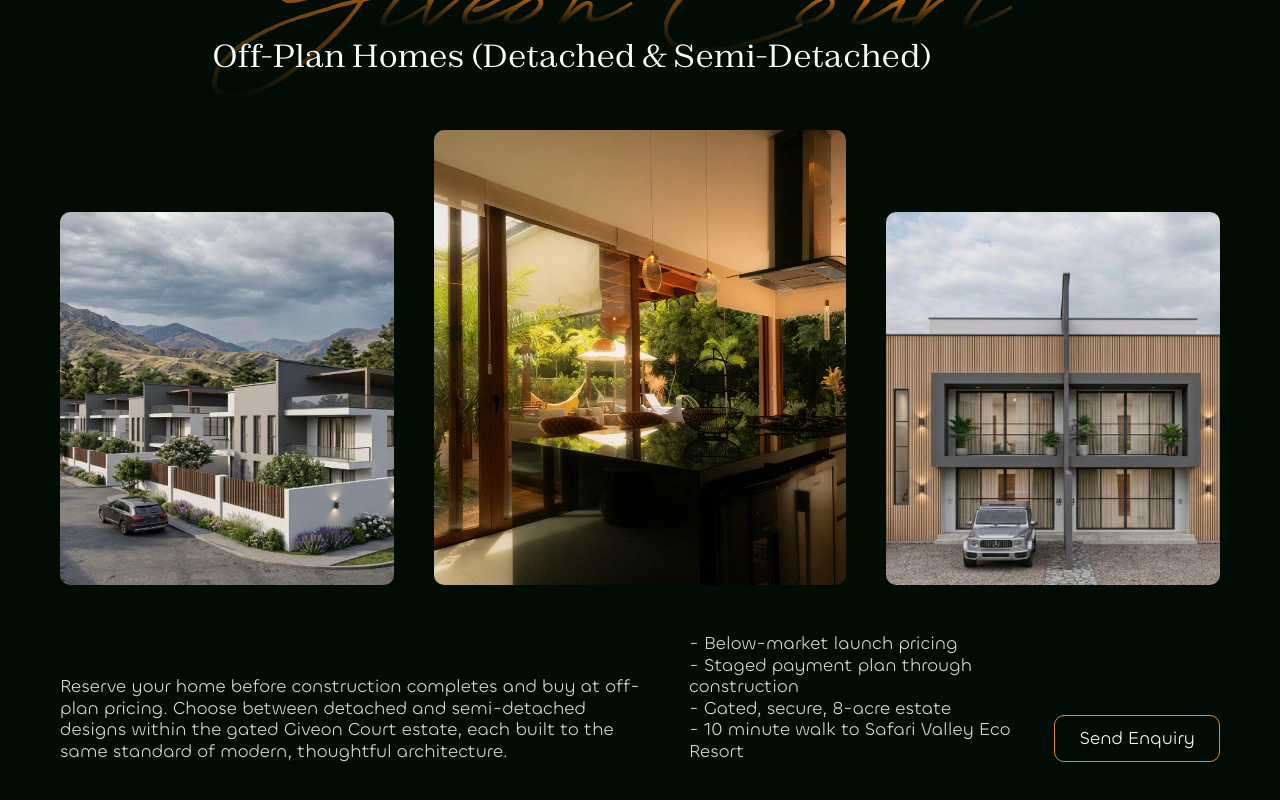
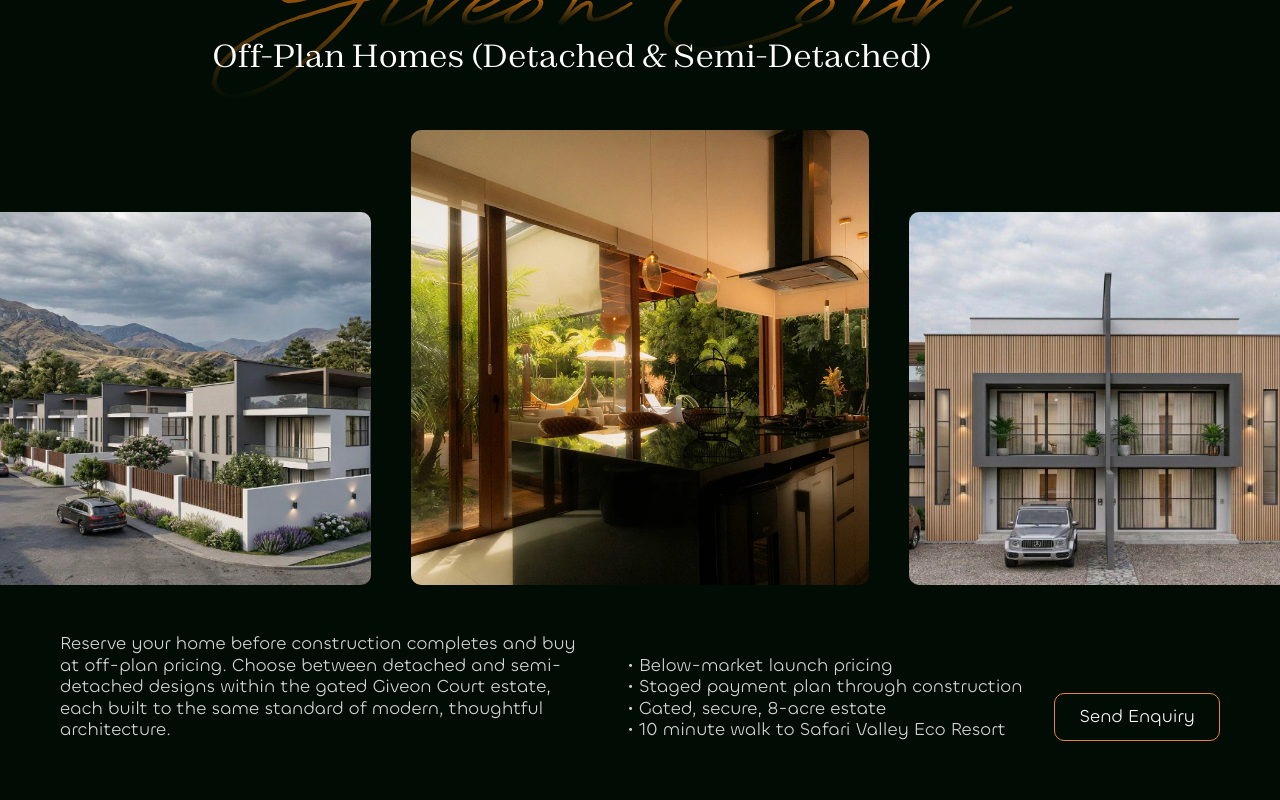
Before and after one commit to utopia-tech-africa/giveon-apex, a Next.js app: page / in a window 1280 px wide. Shown: the part 2780-3580 px from the top of the page. Built offline with nearby package versions, Linux system fonts and the light colour scheme.

Commit message:
Add OffPlanGallery component for enhanced off-plan home image display; refactor OffPlanSection to utilize new gallery

```diff
--- /dev/null
+++ b/src/components/off-plan/off-plan-gallery.tsx
@@ -0,0 +1,102 @@
+"use client";
+
+import Image from "next/image";
+import { useEffect, useState } from "react";
+
+import offPlanCenterImg from "@/assets/img/offplan-center.png";
+import offPlanLeftImg from "@/assets/img/offplan-left.png";
+import offPlanRightImg from "@/assets/img/offplan-right.png";
+import { cn } from "@/lib/utils";
+
+const AUTOPLAY_MS = 3000;
+
+const slides = [
+  {
+    src: offPlanLeftImg,
+    alt: "Giveon Court off-plan home exterior",
+    desktopClassName: "mt-[82px] h-[373px] rounded-r-lg",
+  },
+  {
+    src: offPlanCenterImg,
+    alt: "Giveon Court off-plan home rendering",
+    desktopClassName: "h-[455px] rounded-lg",
+  },
+  {
+    src: offPlanRightImg,
+    alt: "Giveon Court off-plan home interior",
+    desktopClassName: "mt-[82px] h-[373px] rounded-l-lg",
+  },
+] as const;
+
+function OffPlanGalleryImage({
+  src,
+  alt,
+  className,
+}: {
+  src: (typeof slides)[number]["src"];
+  alt: string;
+  className?: string;
+}) {
+  return (
+    <div className={cn("relative overflow-hidden", className)}>
+      <Image
+        src={src}
+        alt={alt}
+        fill
+        className="object-cover"
+        sizes="(max-width: 768px) 100vw, 632px"
+      />
+    </div>
+  );
+}
+
+export function OffPlanGallery() {
+  const [activeIndex, setActiveIndex] = useState(0);
+
+  useEffect(() => {
+    const mediaQuery = window.matchMedia("(prefers-reduced-motion: reduce)");
+    if (mediaQuery.matches) return;
+
+    const timer = window.setInterval(() => {
+      setActiveIndex((current) => (current + 1) % slides.length);
+    }, AUTOPLAY_MS);
+
+    return () => window.clearInterval(timer);
+  }, []);
+
+  return (
+    <>
+      <div
+        className="mt-10 overflow-hidden md:hidden"
+        aria-roledescription="carousel"
+        aria-label="Off-plan home gallery"
+      >
+        <div
+          className="flex transition-transform duration-700 ease-in-out"
+          style={{ transform: `translateX(-${activeIndex * 100}%)` }}
+          aria-live="polite"
+        >
+          {slides.map((slide) => (
+            <OffPlanGalleryImage
+              key={slide.alt}
+              src={slide.src}
+              alt={slide.alt}
+              className="h-[221px] w-full shrink-0"
+            />
+          ))}
+        </div>
+      </div>
+
+      <div className="mt-10 hidden w-full gap-10 md:mt-14 md:grid md:grid-cols-[513fr_632fr_513fr] md:items-start">
+        {slides.map((slide) => (
+          <OffPlanGalleryImage
+            key={slide.alt}
+            src={slide.src}
+            alt={slide.alt}
+            className={slide.desktopClassName}
+          />
+        ))}
+      </div>
+    </>
+  );
+}
--- a/src/components/off-plan/off-plan-section.tsx
+++ b/src/components/off-plan/off-plan-section.tsx
@@ -2,38 +2,12 @@ import Image from "next/image";
 import Link from "next/link";
 
 import blueprintImg from "@/assets/img/blueprint.png";
-import offPlanCenterImg from "@/assets/img/offplan-center.png";
-import offPlanLeftImg from "@/assets/img/offplan-left.png";
-import offPlanRightImg from "@/assets/img/offplan-right.png";
 import giveonCourtLogo from "@/assets/svg/giveon-court-logo.svg";
 import { buttonVariants } from "@/components/ui/button";
 import { cn } from "@/lib/utils";
 
 import { offPlanBullets } from "./off-plan-content";
-
-function OffPlanGalleryImage({
-  src,
-  alt,
-  className,
-}: {
-  src: typeof offPlanLeftImg;
-  alt: string;
-  className?: string;
-}) {
-  return (
-    <div
-      className={`relative overflow-hidden rounded-lg ${className ?? ""}`}
-    >
-      <Image
-        src={src}
-        alt={alt}
-        fill
-        className="object-cover"
-        sizes="(max-width: 768px) 100vw, 632px"
-      />
-    </div>
-  );
-}
+import { OffPlanGallery } from "./off-plan-gallery";
 
 export function OffPlanSection() {
   return (
@@ -65,60 +39,36 @@ export function OffPlanSection() {
               Off-Plan Homes (Detached & Semi-Detached)
             </h2>
           </div>
-
-          <div className="mt-10 hidden gap-10 md:mt-14 md:grid md:grid-cols-[513fr_632fr_513fr] md:items-start">
-            <OffPlanGalleryImage
-              src={offPlanLeftImg}
-              alt="Giveon Court off-plan home exterior"
-              className="mt-[82px] h-[373px]"
-            />
-            <OffPlanGalleryImage
-              src={offPlanCenterImg}
-              alt="Giveon Court off-plan home rendering"
-              className="h-[455px]"
-            />
-            <OffPlanGalleryImage
-              src={offPlanRightImg}
-              alt="Giveon Court off-plan home interior"
-              className="mt-[82px] h-[373px]"
-            />
-          </div>
         </div>
 
-        <div className="relative mt-10 h-[221px] w-full overflow-hidden md:hidden">
-          <Image
-            src={offPlanCenterImg}
-            alt="Giveon Court off-plan home rendering"
-            fill
-            className="object-cover"
-            sizes="100vw"
-          />
-        </div>
+        <OffPlanGallery />
 
         <div className="mx-auto max-w-[1420px] px-4 pb-20 md:px-[60px] md:pb-28">
-          <div className="mt-8 flex flex-col gap-3 md:mt-12 md:flex-row md:items-end md:justify-between md:gap-8">
-            <p className="max-w-[597px] font-chillax text-sm leading-[1.2] text-[#d7d7d7] md:text-lg">
+          <div className="mt-8 flex flex-col gap-3 md:mt-10 md:gap-6 lg:mt-12 lg:flex-row lg:items-end lg:justify-between lg:gap-8">
+            <p className="font-chillax text-sm leading-[1.2] text-[#d7d7d7] md:text-base lg:max-w-[597px] lg:text-lg">
               Reserve your home before construction completes and buy at
               off-plan pricing. Choose between detached and semi-detached
               designs within the gated Giveon Court estate, each built to the
               same standard of modern, thoughtful architecture.
             </p>
 
-            <p className="max-w-[414px] whitespace-pre-line font-chillax text-sm leading-[1.2] text-[#d7d7d7] md:text-lg">
-              {offPlanBullets.map((item) => `  - ${item}`).join("\n")}
+            <div className="flex flex-col gap-3 md:flex-row md:items-end md:justify-between md:gap-8 lg:contents">
+              <p className="whitespace-pre-line font-chillax text-sm leading-[1.2] text-[#d7d7d7] md:flex-1 md:text-base lg:max-w-[414px] lg:flex-none lg:text-lg">
+                {offPlanBullets.map((item) => `  • ${item}`).join("\n")}
               </p>
 
               <Link
                 href="#contact"
                 className={cn(
                   buttonVariants(),
-                "w-full shrink-0 md:w-fit",
+                  "w-full shrink-0 md:w-auto lg:w-fit",
                 )}
               >
                 Send Enquiry
               </Link>
             </div>
           </div>
+        </div>
       </section>
     </>
   );
```
Lines whose indentation alone changed are shown as unchanged.
